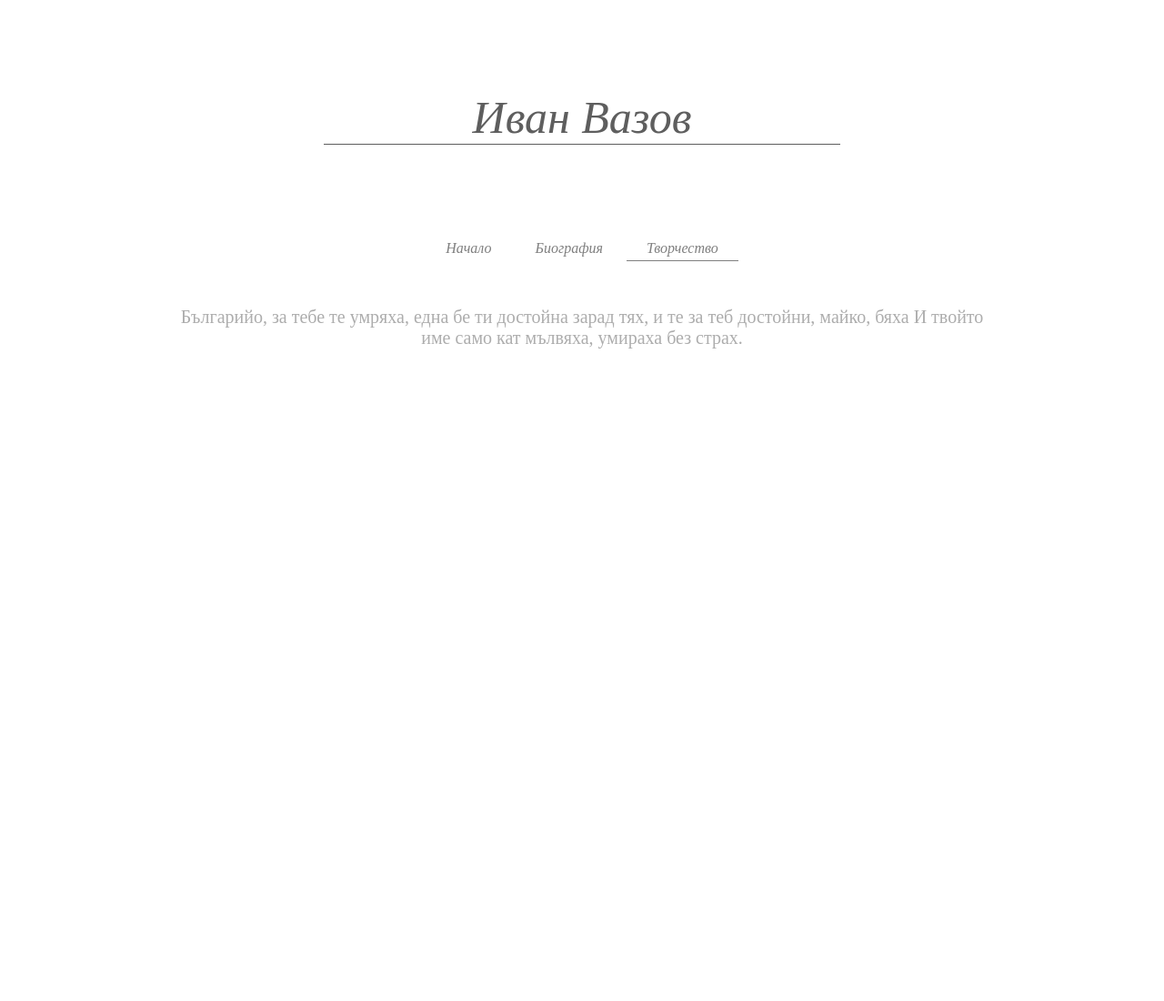
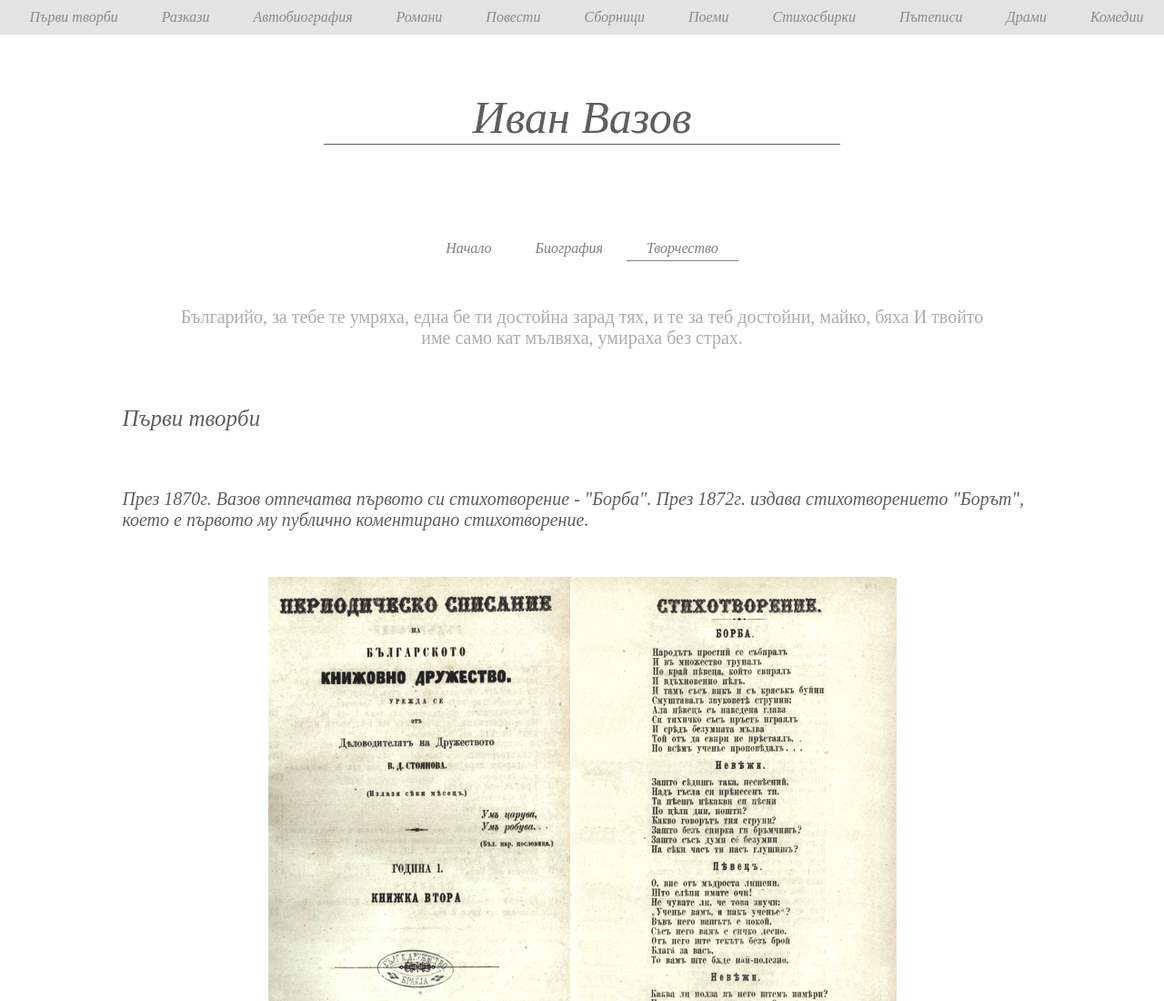
Before and after one commit to Pkotova/Vazov, a plain HTML site: page pages/creation.html in a window 1280 px wide. Shown: the top 1100 px of the page at 91% size. Before the commit the page ends 800 px from the top, so only its background shows below. Drawn offline with Linux system fonts and the light colour scheme.

Commit message:
creation

```diff
--- a/pages/creation.html
+++ b/pages/creation.html
@@ -27,7 +27,65 @@
         умираха без страх.
     </p>
 </div>
+<div id="navigation2">
+    <a href="">Първи творби</a>
+    <a about="" href="">Разкази</a>
+    <a href="">Автобиография</a>
+    <a href="">Романи</a>
+    <a href="">Повести</a>
+    <a href="">Сборници</a>
+    <a href="">Поеми</a>
+    <a href="">Стихосбирки</a>
+    <a href="">Пътеписи</a>
+    <a href="">Драми</a>
+    <a href="">Комедии</a>
+</div>
 
+<!--Първи творби-->
+<span id="firstSection">Първи творби</span>
+
+<p id="firstSec">
+    През 1870г. Вазов отпечатва първото си стихотворение - "Борба".
+    През 1872г. издава стихотворението "Борът", което е първото му
+    публично коментирано стихотворение.
+
+
+<img src="../images/perspis.png" class="imgs">
+
+    До 1875-1876г. Вазов пише и
+    любовни стихотворения. През 1876г. отпечатва първата си стихосбирка -
+    "Пряпорец и Гусла", но не подписва книгата с истинското си име, а
+    с псевдонима Пейчин.
+    <br><br>
+
+<img src="../images/stih-tile.jpg" class="imgs">
+
+    <br><br>
+    <br><br>
+        <span class="stihosbirka">
+            Това става в Букурещ. В нея той включва
+            "Панагюрските въстаници", по-известно като "Боят настана".
+            Повечето от стихотворенията
+            в „Пряпорец и гусла” са писани в Сопот, а останалите
+            в Букурещ. Произведенията са писани като бунтовнически
+            песни, по-голямата част от които излизат в стихосбирката.
+            За създаването им, Вазов се е повлиял от новите революционни
+            идеи и от книжката на Христо Ботев и Стефан Стамболов
+            "Песни и стихотворения от Ботйова и Стамболова".
+            Сбирката „Пряпорец и гусла” е издадена изцяло на
+            негови разноски, а е разпространявана и продавана от
+            търговеца Д. В. Манчов. Иван Вазов не получава пари
+            от продажбата ѝ. Тогава поета си поставя псевдонима
+            Пейчин, подсказан му от Манчов. Предпочел подписването
+            с псевдоним, за да не излага баща си и братята си на
+            преследване в Турция.
+        </span>
+
+    През 1877г. излиза втората стихосбирка на Вазов - "Тъгите на България",
+    която вече е подписана от Вазов. Третата стихосбирка на Вазов излиза от
+    печат година по-късно - през 1878г. и носи заглавието "Избавление".
+    През 1881 г. Вазов издава стихосбирката "Гусла".
+</p>
 
 
 <footer>
--- a/styles/creation-style.css
+++ b/styles/creation-style.css
@@ -1,5 +1,5 @@
-body {
-    overflow: hidden;
+::-webkit-scrollbar {
+    display: none;
 }
 #title{
     color: #5e5e5e;
@@ -66,3 +66,67 @@ body {
     font-size:20.5px;
     color:#7C7C7C;
 }
+
+#navigation2{
+    margin:  auto;
+    display: block;
+    text-align: center;
+    border-color: #E0E0E0;
+    width: 100%;
+    padding: 10px 5px;
+    font-family: "Sitka Small";
+    font-style: italic;
+    position: fixed;
+    left: 0;
+    top: 0;
+    background: #E0E0E0;
+    opacity: 0.9;
+}
+
+#navigation2 a{
+    color: #7F7F7F;
+    text-decoration: none;
+    margin: 0 auto;
+    padding: 5px 22px ;
+    transition: 2s ease 0s;
+    top:0;
+
+}
+#navigation2 a:hover{
+    transition: 1s ease 0s;
+    color: #545454;
+    font-size: 20px;
+}
+#firstSection{
+    color: #5e5e5e;
+    text-align: left;
+    display: block;
+    margin: 5% 10% ;
+    font-size: 25px;
+    font-family: "Segoe Script";
+    font-weight: 100;
+    font-style: italic;
+}
+#firstSec{
+    color: #5e5e5e;
+    text-align: left;
+    display: block;
+    margin: 5% 10% ;
+    font-size: 20px;
+    font-weight: 100;
+    font-style: italic;
+}
+.imgs{
+    text-align: center;
+    margin:5% auto ;
+    display: block;
+}
+.stihosbirka{
+    color: #5e5e5e;
+    text-align: left;
+    display: block;
+    margin: 10% 10% ;
+    font-size: 20px;
+    font-weight: 100;
+    font-style: italic;
+}
```
Also changed, not shown: images/17075-32980-thickbox.jpg (added), images/17481-33966-thickbox.jpg (added), images/Originals/stih-tile.jpg (added), images/Originals/stih.png (added), images/Originals/stih1.jpg (added), images/perspis.png (added), images/stih-tile.jpg (added), images/stih.png (added), images/stih1-tile.jpg (added), images/stih1.jpg (added), images/zagorka-600x600.jpg (added), 1 other file.
